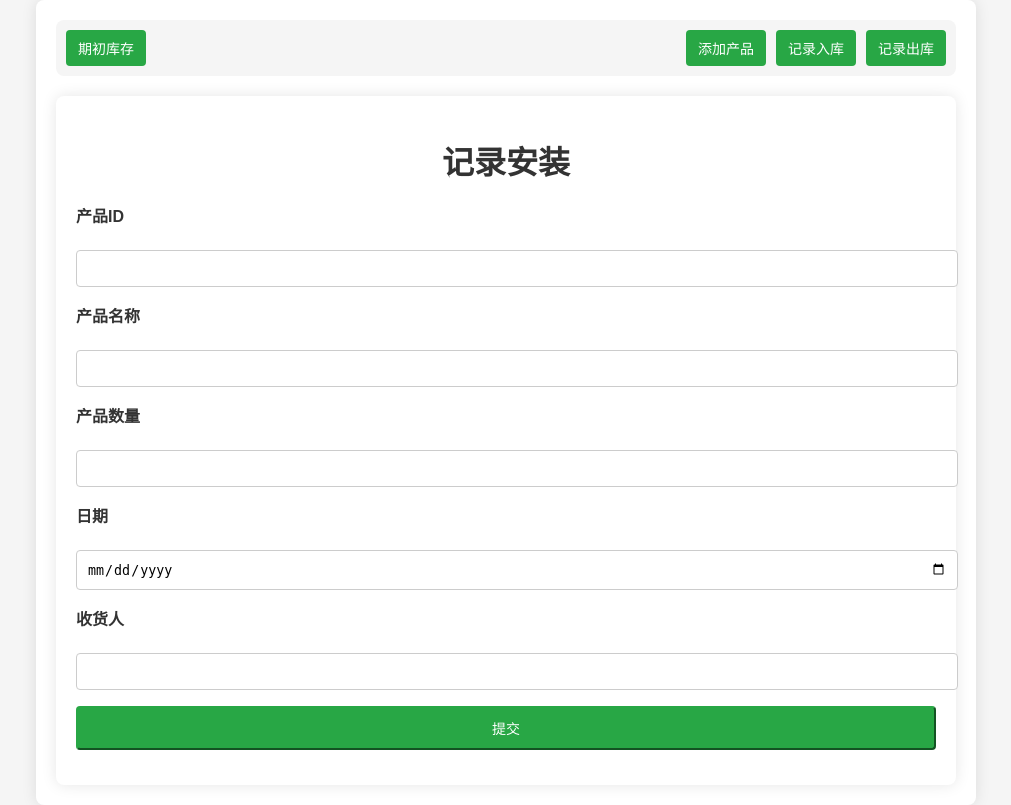
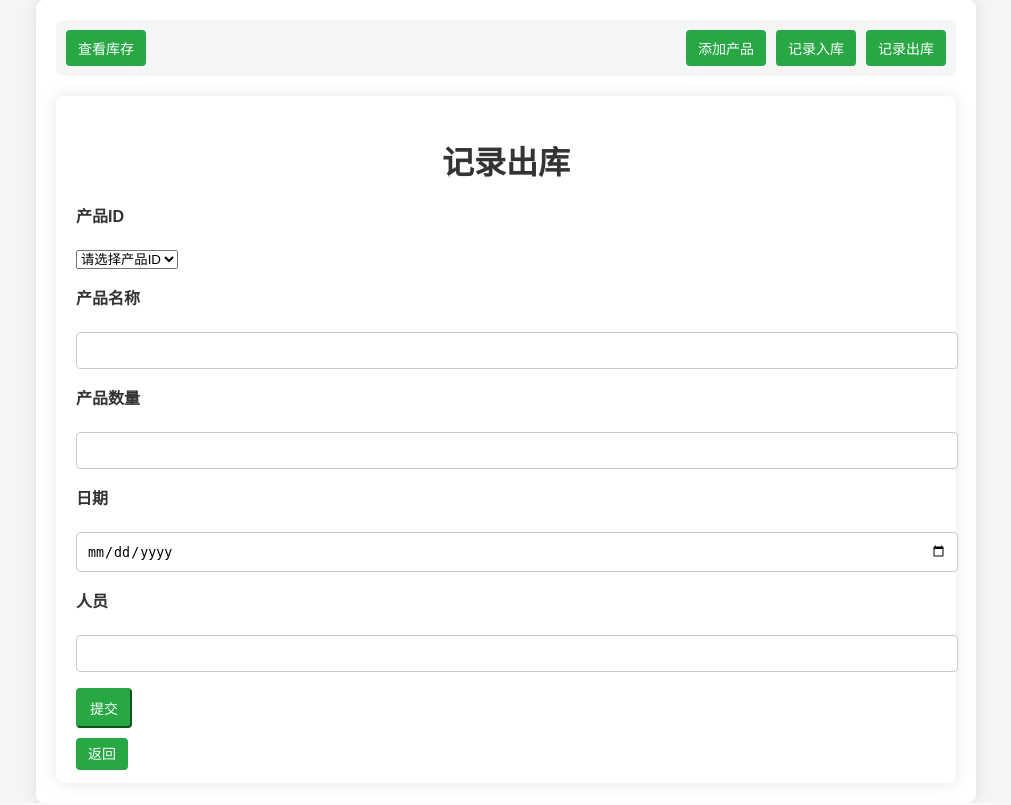
Before and after one commit to Ziyike1/inventory_management_app, a Flask app: page /sale in a window 1280 px wide. Shown: the whole page, without its empty margins (134-1145 px from the left). Run offline with Flask 3, Linux system fonts and the light colour scheme.

Commit message:
new features and update: 1:add the current_stock to show the current number 2:add a new button to show/hide the stock 3:when add new product/purchase/sale, the id and name will be chosen from the list 4:other text change for user's willing

```diff
--- a/app/routes.py
+++ b/app/routes.py
@@ -1,3 +1,5 @@
+import uuid
+
 from flask import render_template, flash, redirect, url_for, request, current_app
 from app import db
 from app.models import Product, Purchase, Sale
@@ -21,11 +23,11 @@
         specification = request.form['specification']
         unit = request.form['unit']
         initial_stock = request.form['initial_stock']
-        product = Product(id=id, name=name, specification=specification, unit=unit, initial_stock=initial_stock)
+        product = Product(id=id, name=name, specification=specification, unit=unit, initial_stock=initial_stock, current_stock=initial_stock)
         db.session.add(product)
         db.session.commit()
-        flash('新产品添加成功')
-        return redirect(url_for('index'))
+        flash('新库存添加成功')
+        return redirect(url_for('index', show_inventory=True))
     return render_template('product.html')
 
 
@@ -38,12 +40,17 @@
         date_str = request.form['date']
         date = datetime.strptime(date_str, '%Y-%m-%d').date()
         supplier = request.form['supplier']
-        purchase = Purchase(product_id=product_id, name=name, quantity=quantity, date=date, supplier=supplier)
+        purchase = Purchase(id=str(uuid.uuid4()), product_id=product_id, name=name, quantity=quantity, date=date, supplier=supplier)
         db.session.add(purchase)
+
+        product = Product.query.get(product_id)
+        product.current_stock += int(quantity)
+
         db.session.commit()
-        flash('采购记录添加成功!')
-        return redirect(url_for('index'))
-    return render_template('purchase.html')
+        flash('入库记录添加成功!')
+        return redirect(url_for('index', show_inventory=True))
+    products = Product.query.all()
+    return render_template('purchase.html', products=products)
 
 
 @current_app.route('/sale', methods=['GET', 'POST'])
@@ -55,36 +62,41 @@
         date_str = request.form['date']
         date = datetime.strptime(date_str, '%Y-%m-%d').date()
         destination = request.form['destination']
-        sale = Sale(product_id=product_id, name=name, quantity=quantity, date=date, destination=destination)
+        sale = Sale(id=str(uuid.uuid4()), product_id=product_id, name=name, quantity=quantity, date=date, destination=destination)
         db.session.add(sale)
+
+        product = Product.query.get(product_id)
+        product.current_stock -= int(quantity)
+
         db.session.commit()
-        flash('安装记录添加成功')
-        return redirect(url_for('index'))
-    return render_template('sale.html')
+        flash('出库记录添加成功')
+        return redirect(url_for('index',show_inventory=True))
+    available_products = Product.query.filter(Product.initial_stock > 0).all()
+    return render_template('sale.html', available_products=available_products)
 
 
-@current_app.route('/delete_product/<int:product_id>', methods=['POST'])
+@current_app.route('/delete_product/<product_id>', methods=['POST'])
 def delete_product(product_id):
     product = Product.query.get_or_404(product_id)
     db.session.delete(product)
     db.session.commit()
     flash('产品删除成功!')
-    return redirect(url_for('index'))
+    return redirect(url_for('index',show_inventory=True))
 
 
-@current_app.route('/delete_purchase/<int:purchase_id>', methods=['POST'])
+@current_app.route('/delete_purchase/<purchase_id>', methods=['POST'])
 def delete_purchase(purchase_id):
     purchase = Purchase.query.get_or_404(purchase_id)
     db.session.delete(purchase)
     db.session.commit()
-    flash('采购记录删除成功!')
-    return redirect(url_for('index'))
+    flash('入库记录删除成功!')
+    return redirect(url_for('index',show_inventory=True))
 
 
-@current_app.route('/delete_sale/<int:sale_id>', methods=['POST'])
+@current_app.route('/delete_sale/<sale_id>', methods=['POST'])
 def delete_sale(sale_id):
     sale = Sale.query.get_or_404(sale_id)
     db.session.delete(sale)
     db.session.commit()
-    flash('销售记录删除成功!')
-    return redirect(url_for('index'))
+    flash('出库记录删除成功!')
+    return redirect(url_for('index',show_inventory=True))
--- a/app/static/css/style.css
+++ b/app/static/css/style.css
@@ -57,9 +57,8 @@
   background-color: #218838;
 }
 
-
 /* 按钮样式 */
-.btn-primary {
+.btn-custom {
   background-color: #28a745;
   border-color: #28a745;
   color: #fff;
@@ -69,7 +68,7 @@
   transition: background-color 0.3s ease, border-color 0.3s ease;
 }
 
-.btn-primary:hover {
+.btn-custom:hover {
   background-color: #218838;
   border-color: #1e7e34;
 }
--- a/app/templates/layout.html
+++ b/app/templates/layout.html
@@ -10,12 +10,12 @@
   <body>
     <div class="container">
       <nav class="navbar navbar-expand-lg navbar-light bg-light">
-        <a class="nav-link btn-primary" href="{{ url_for('index') }}">期初库存</a>
-      <div class="navbar-links">
-        <a class="nav-link btn-primary" href="{{ url_for('product') }}">添加产品</a>
-        <a class="nav-link btn-primary" href="{{ url_for('purchase') }}">记录入库</a>
-        <a class="nav-link btn-primary" href="{{ url_for('sale') }}">记录出库</a>
-      </div>
+        <a id="toggleInventoryLink" class="nav-link btn-custom" href="#">查看库存</a>
+        <div class="navbar-links">
+          <a class="nav-link btn-custom" href="{{ url_for('product') }}">添加产品</a>
+          <a class="nav-link btn-custom" href="{{ url_for('purchase') }}">记录入库</a>
+          <a class="nav-link btn-custom" href="{{ url_for('sale') }}">记录出库</a>
+        </div>
       </nav>
       <div class="content">
         {% with messages = get_flashed_messages(with_categories=true) %}
@@ -28,5 +28,30 @@
         {% block content %}{% endblock %}
       </div>
     </div>
+    <script>
+      document.addEventListener('DOMContentLoaded', function () {
+        const toggleInventoryLink = document.getElementById('toggleInventoryLink');
+        const inventoryList = document.getElementById('inventoryList');
+
+        toggleInventoryLink.addEventListener('click', function (event) {
+          event.preventDefault();
+          if (inventoryList.style.display === 'none') {
+            inventoryList.style.display = 'block';
+            toggleInventoryLink.textContent = '隐藏库存';
+          } else {
+            inventoryList.style.display = 'none';
+            toggleInventoryLink.textContent = '查看库存';
+          }
+        });
+
+        // 自动显示库存
+        const urlParams = new URLSearchParams(window.location.search);
+        if (urlParams.has('show_inventory')) {
+          inventoryList.style.display = 'block';
+          toggleInventoryLink.textContent = '隐藏库存';
+        }
+
+      });
+    </script>
   </body>
 </html>
--- a/app/templates/sale.html
+++ b/app/templates/sale.html
@@ -1,13 +1,18 @@
 {% extends "layout.html" %}
-{% block title %}记录安装{% endblock %}
+{% block title %}记录出库{% endblock %}
 {% block content %}
 
   <div class="container">
-    <h1>记录安装</h1>
+    <h1>记录出库</h1>
     <form method="POST">
       <p>
         <label for="product_id">产品ID</label><br>
-        <input type="number" id="product_id" name="product_id" size="32" min="0" required>
+          <select id="product_id" name="product_id">
+            <option value="">请选择产品ID</option>
+            {% for product in available_products %}
+             <option value="{{ product.id }}" data-name="{{ product.name }}">{{ product.id }}</option>
+            {% endfor %}
+          </select>
       </p>
       <p>
         <label for="sale_name">产品名称</label><br>
@@ -22,10 +27,20 @@
         <input type="date" id="date" name="date" size="32" required>
       </p>
       <p>
-        <label for="destination">收货人</label><br>
+        <label for="destination">人员</label><br>
         <input type="text" id="destination" name="destination" size="32" required>
       </p>
-      <p><button type="submit" class="btn btn-primary">提交</button></p>
+      <p>
+        <button type="submit" class="nav-link btn-custom">提交</button>
+      </p>
+      <a class="nav-link btn-custom" href="{{ url_for('index') }}">返回</a>
     </form>
   </div>
+  <script>
+    document.getElementById('product_id').addEventListener('change', function() {
+      var selectedOption = this.options[this.selectedIndex];
+      var productName = selectedOption.getAttribute('data-name');
+      document.getElementById('sale_name').value = productName;
+    });
+  </script>
 {% endblock %}
```
Also changed, not shown: app/models.py (+6 -5 lines), app/templates/index.html (+5 -4 lines), app/templates/product.html (+5 -4 lines), app/templates/purchase.html (+18 -5 lines).
